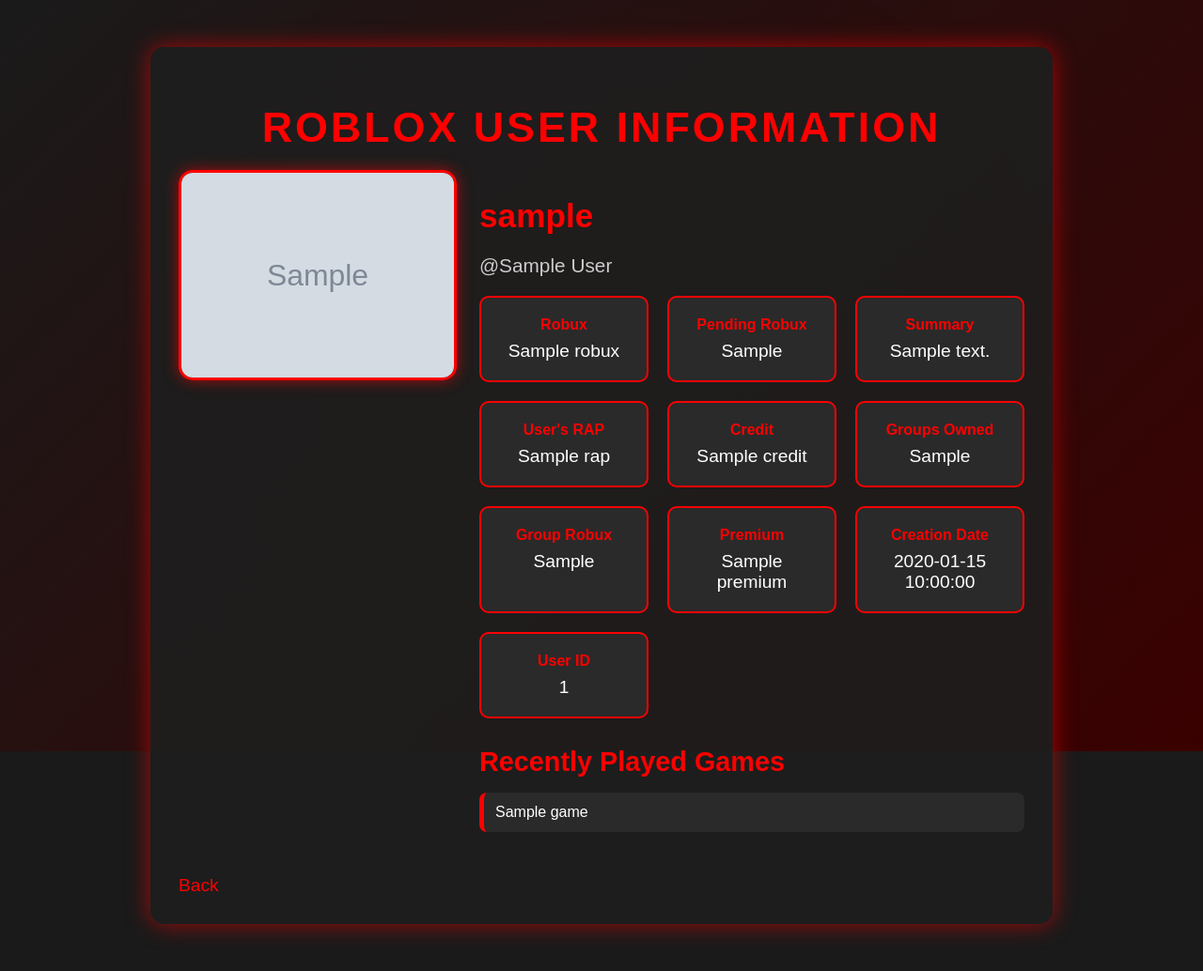
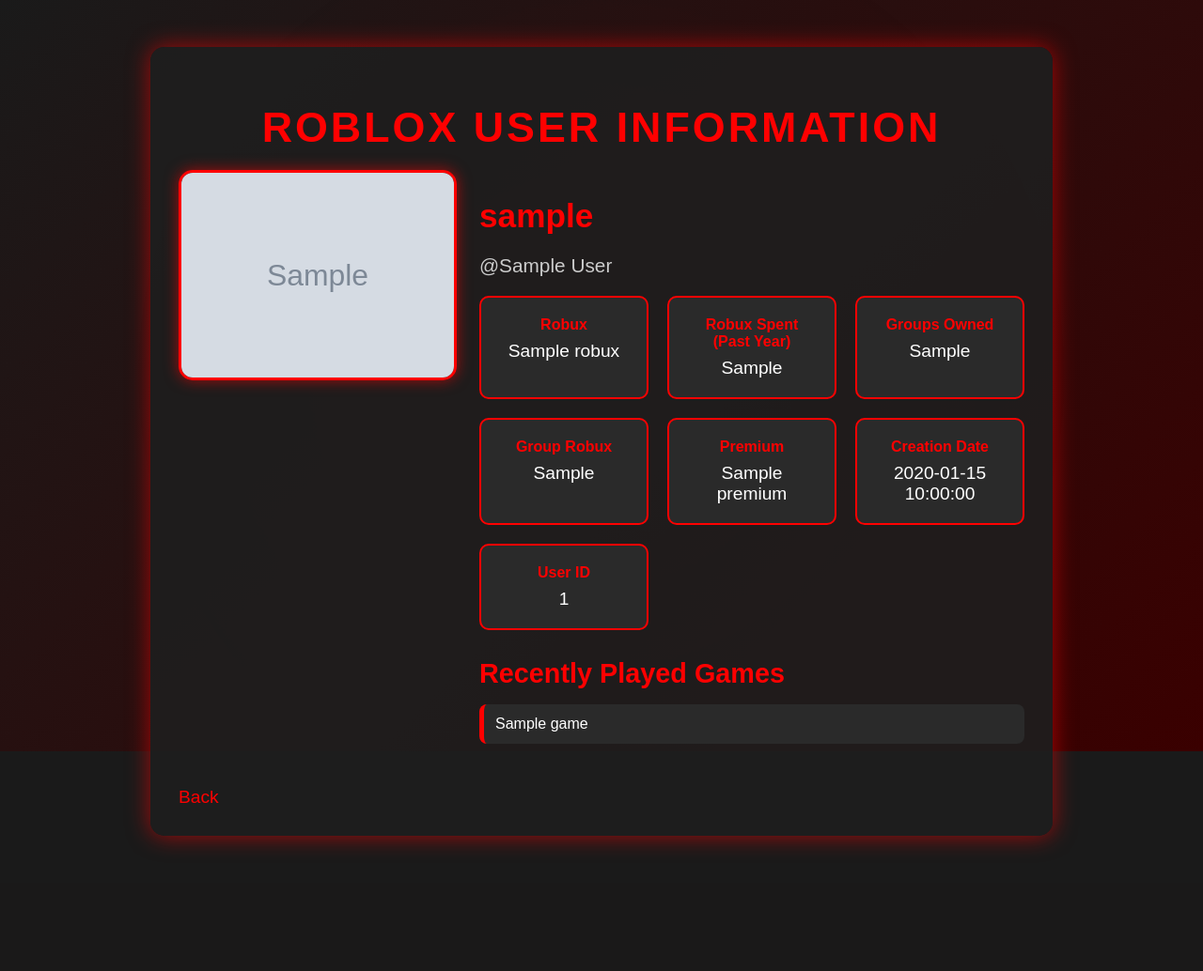
Before and after one commit to ThatOneGuy542/roblox-user-info, a Flask app: template templates/result.html in a window 1280 px wide. Shown: the whole page at 94% size. After the commit the page ends 905 px from the top, so only its background shows below. Run offline with Flask 3, Linux system fonts and the light colour scheme; the template is opened without the code that fills it: most values are stand-ins (such as "Sample title", 1, 10 or a date in 2020); grey boxes marked "Sample" are stand-in pictures.

Commit message:
Update result.html

```diff
--- a/templates/result.html
+++ b/templates/result.html
@@ -26,20 +26,8 @@
                             <span class="value">{{ result.robux }}</span>
                         </div>
                         <div class="stat slide-in">
-                            <span class="label">Pending Robux</span>
-                            <span class="value">{{ result.pending_robux }}</span>
-                        </div>
-                        <div class="stat slide-in">
-                            <span class="label">Summary</span>
-                            <span class="value">{{ result.summary }}</span>
-                        </div>
-                        <div class="stat slide-in">
-                            <span class="label">User's RAP</span>
-                            <span class="value">{{ result.rap }}</span>
-                        </div>
-                        <div class="stat slide-in">
-                            <span class="label">Credit</span>
-                            <span class="value">{{ result.credit }}</span>
+                            <span class="label">Robux Spent (Past Year)</span>
+                            <span class="value">{{ result.robux_spent }}</span>
                         </div>
                         <div class="stat slide-in">
                             <span class="label">Groups Owned</span>
@@ -65,7 +53,7 @@
                     <div class="section slide-in">
                         <h3>Recently Played Games</h3>
                         <ul>
-                            {% for game in result.recently_played %}
+                            {% for game in result.recent_games %}
                                 <li>{{ game }}</li>
                             {% endfor %}
                         </ul>
```
